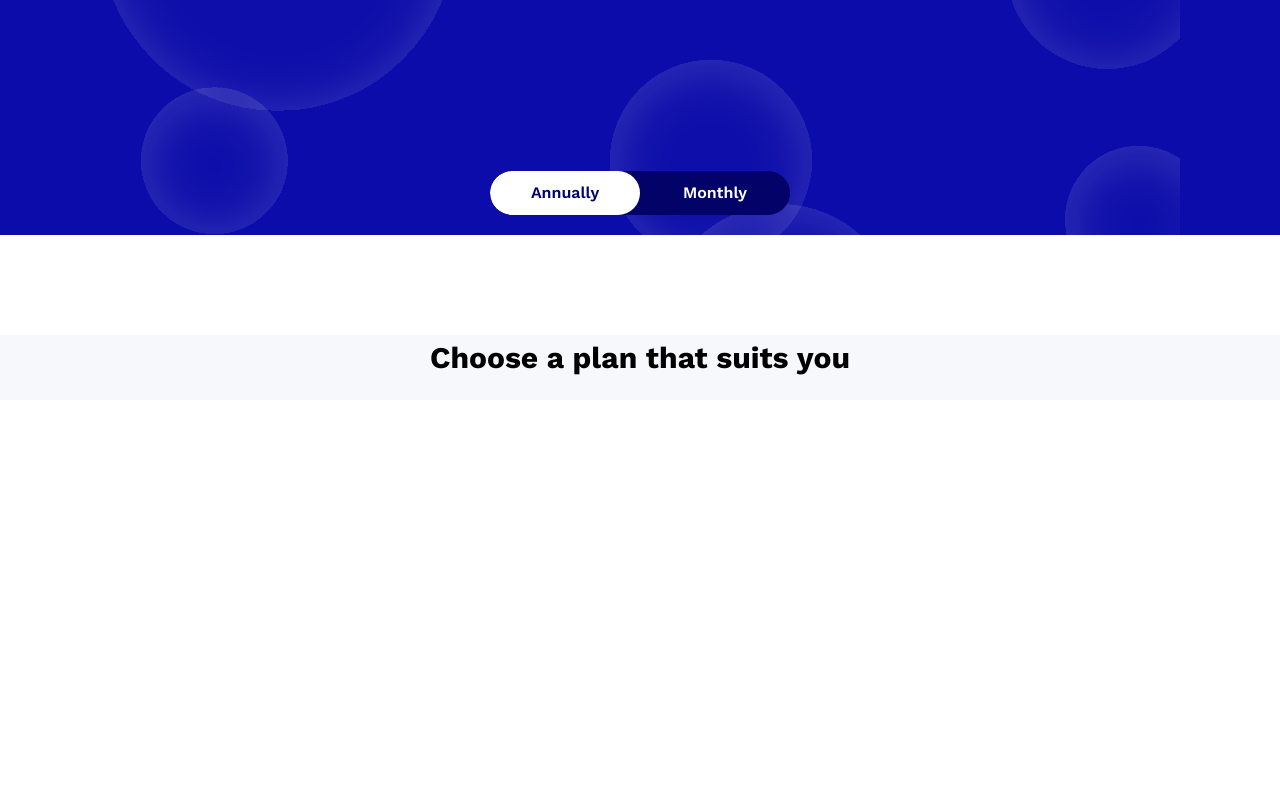
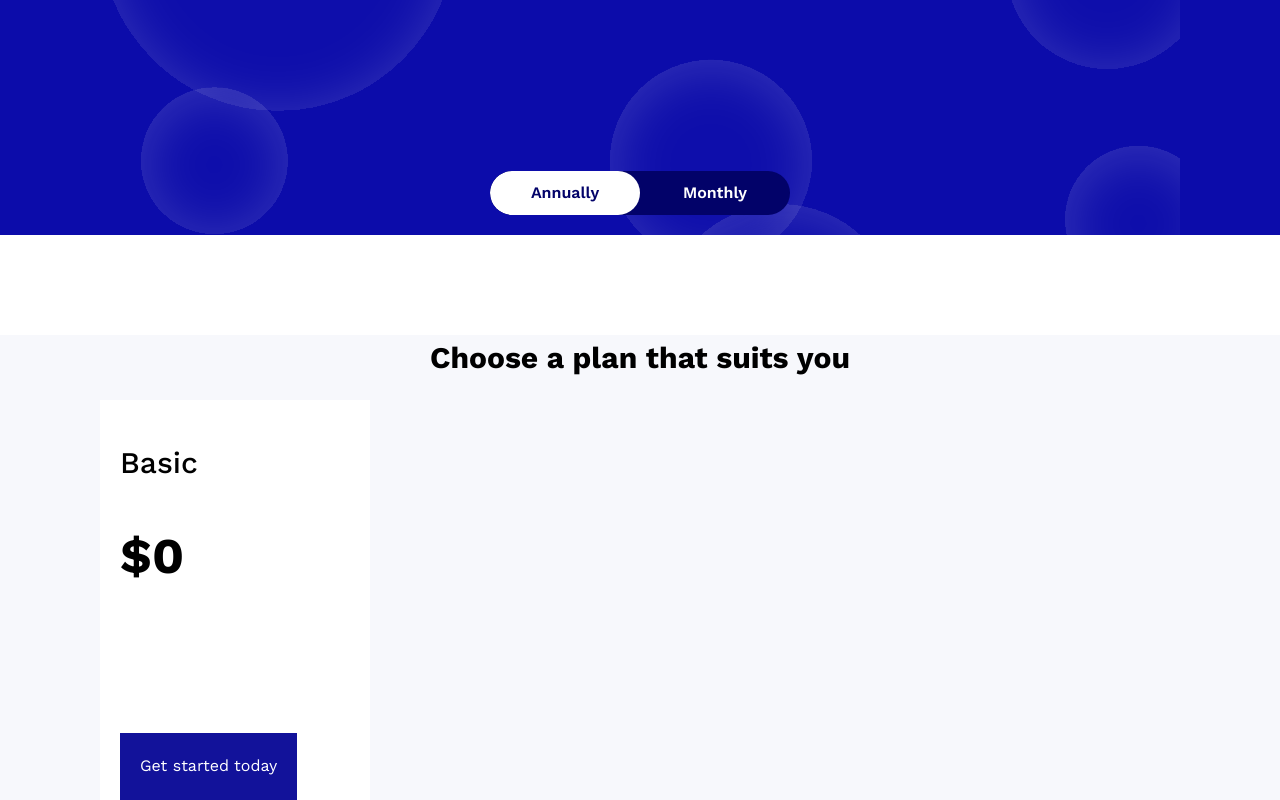
Before and after one commit to Niscolinx/opoko, a React (Vite) app: page /pricing in a window 1280 px wide. Shown: the part 365-1165 px from the top of the page. Before the commit the page ends 800 px from the top, so only its background shows below. Built offline with nearby package versions, Linux system fonts and the light colour scheme.

Commit message:
working on about us

```diff
--- a/src/pages/Pricing.tsx
+++ b/src/pages/Pricing.tsx
@@ -85,7 +85,9 @@ function Pricing() {
         <p className="font-bold text-[3rem] text-center">
           Choose a plan that suits you
         </p>
-        <div></div>
+        <div>
+          <Card title={'Basic'} amount={0} description={''} list={[]}/>
+        </div>
       </section>
     </div>
   );
```
